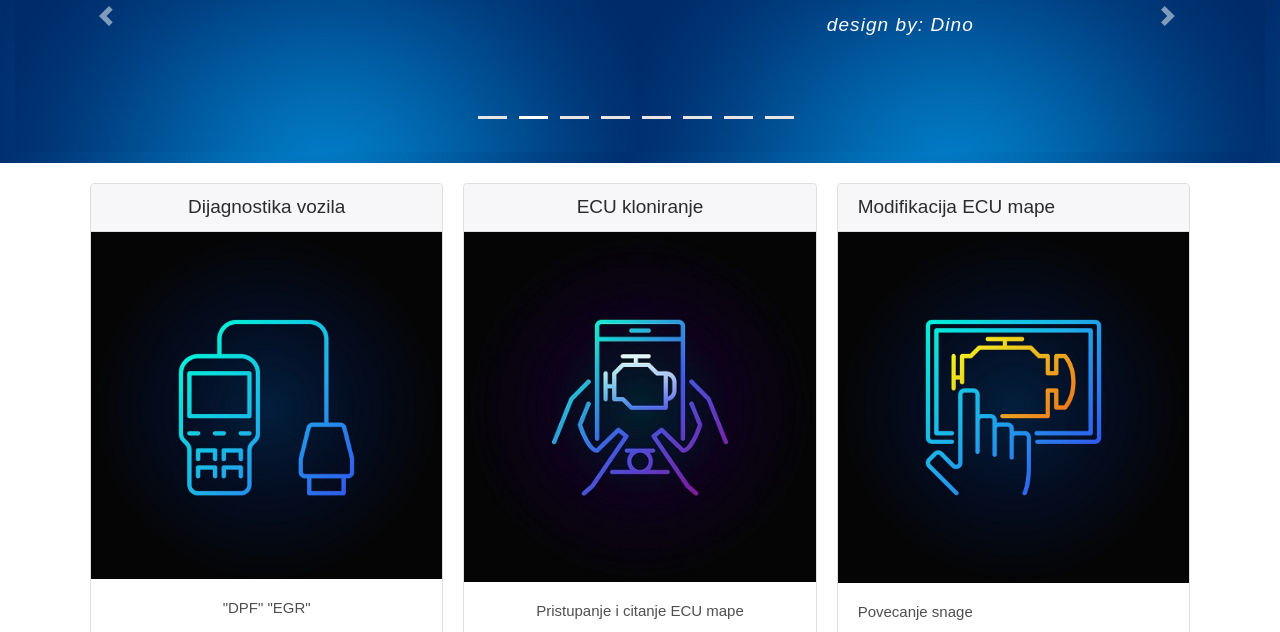
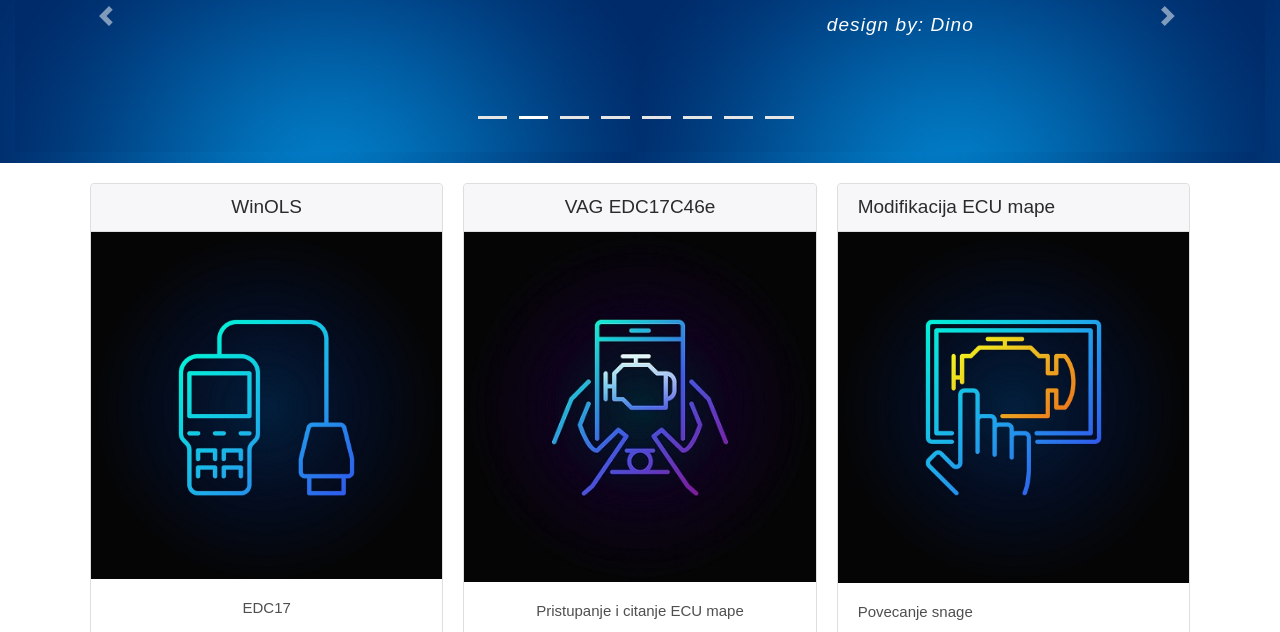
Before and after one commit to giztech0/Autodijagnostika-BIH, a plain HTML site: page index.html in a window 1280 px wide. Shown: the part 168-800 px from the top of the page. Drawn offline with Linux system fonts and the light colour scheme.

Commit message:
Update index.html

```diff
--- a/index.html
+++ b/index.html
@@ -149,16 +149,16 @@
    <div id="wb_FlexContainer2">
       <div id="FlexContainer2">
          <div id="wb_Card1" style="display:flex;text-align:center;z-index:18;" class="card">
-            <div id="Card1-card-header">Dijagnostika vozila</div>
+            <div id="Card1-card-header">WinOLS</div>
             <div id="Card1-card-body">
                <hr id="Card1-card-item1">
                <img id="Card1-card-item2" src="images/15954075.jpg" width="1000" height="988" alt="" title="">
-               <div id="Card1-card-item3">"DPF" "EGR"</div>
+               <div id="Card1-card-item3">EDC17</div>
             </div>
             <div id="Card1-card-item4"><a href="./page2.html">Learn More</a></div>
          </div>
          <div id="wb_Card2" style="display:flex;text-align:center;z-index:19;" class="card">
-            <div id="Card2-card-header">ECU kloniranje</div>
+            <div id="Card2-card-header">VAG EDC17C46e</div>
             <div id="Card2-card-body">
                <hr id="Card2-card-item1">
                <img id="Card2-card-item2" src="images/17297467.jpg" width="400" height="399" alt="" title="">
```
